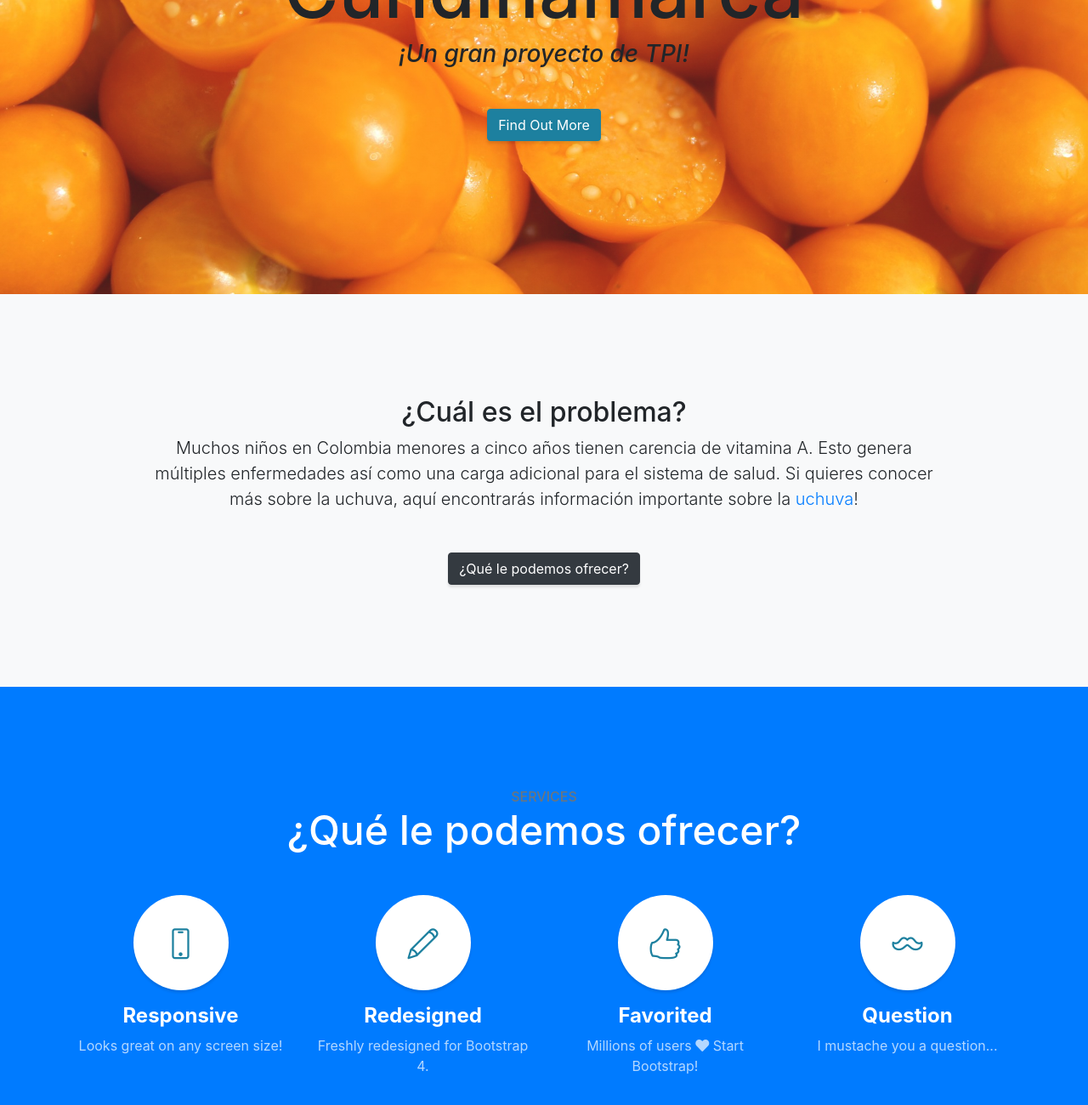
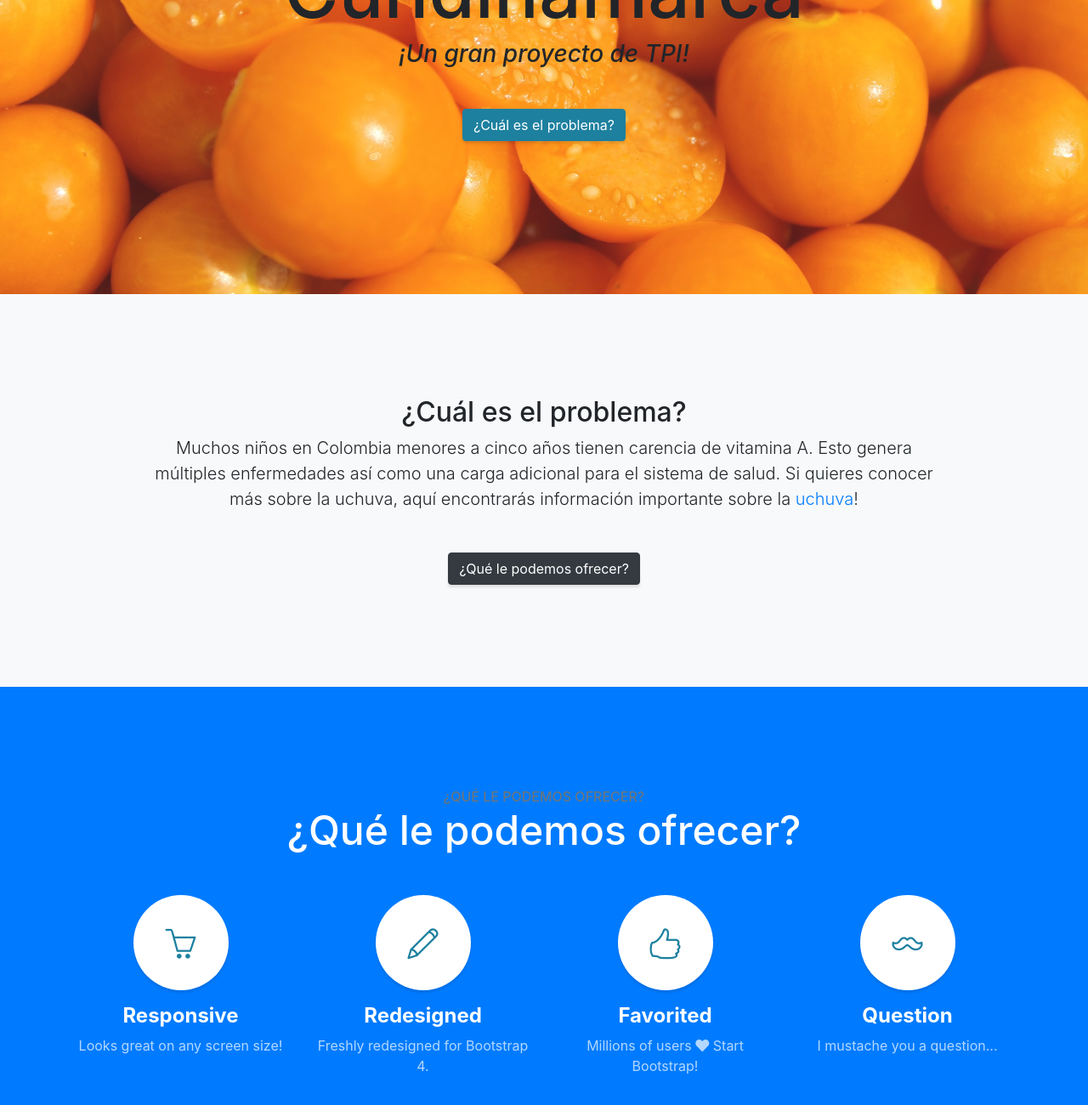
Before and after one commit to caaalvarezlo/uchuva, a website with bundled scripts: page index.html in a window 1280 px wide. Shown: the part 454-1754 px from the top of the page at 85% size. Built offline with nearby package versions, Linux system fonts and the light colour scheme.

Commit message:
Update index.html

```diff
--- a/index.html
+++ b/index.html
@@ -59,7 +59,7 @@
       <h3 class="mb-5">
         <em>¡Un gran proyecto de TPI!</em>
       </h3>
-      <a class="btn btn-primary btn-xl js-scroll-trigger" href="#about">Find Out More</a>
+      <a class="btn btn-primary btn-xl js-scroll-trigger" href="#about">¿Cuál es el problema?</a>
     </div>
     <div class="overlay"></div>
   </header>
@@ -85,13 +85,13 @@ Si quieres conocer más sobre la uchuva, aquí encontrarás información importa
   <section class="content-section bg-primary text-white text-center" id="services">
     <div class="container">
       <div class="content-section-heading">
-        <h3 class="text-secondary mb-0">Services</h3>
+        <h3 class="text-secondary mb-0">¿Qué le podemos ofrecer?</h3>
         <h2 class="mb-5">¿Qué le podemos ofrecer?</h2>
       </div>
       <div class="row">
         <div class="col-lg-3 col-md-6 mb-5 mb-lg-0">
           <span class="service-icon rounded-circle mx-auto mb-3">
-            <i class="icon-screen-smartphone"></i>
+            <i class="icon-basket"></i>
           </span>
           <h4>
             <strong>Responsive</strong>
```
